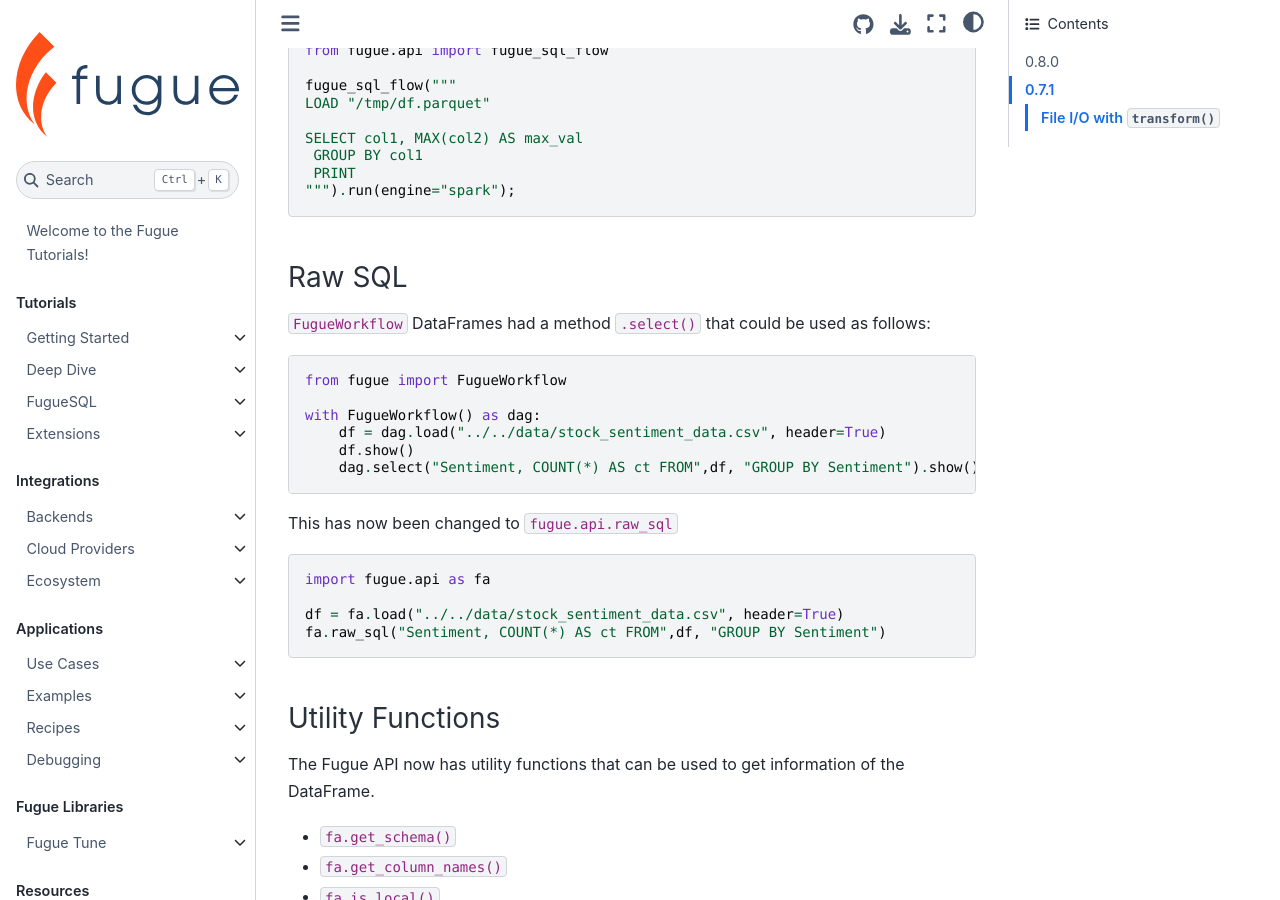
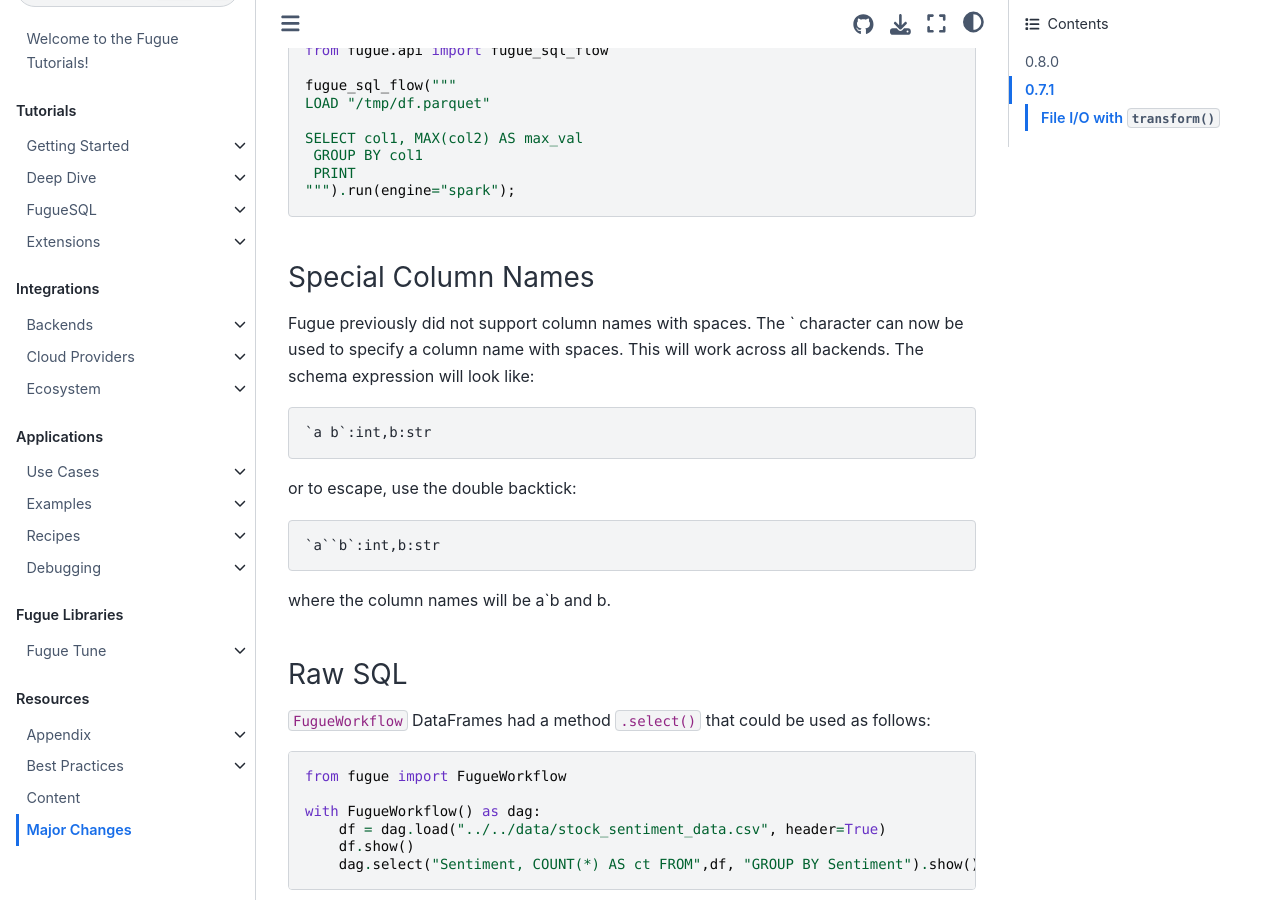
Before and after one commit to fugue-project/tutorials, a Jupyter Book: the page built from tutorials/resources/major_changes.md, in a window 1280 px wide and 900 px high, scrolled down 3271 px. Built offline with Jupyter Book 1.0.4 settings and Sphinx 7.4.7 and the Sphinx Book theme 1.1.4, drawn with Linux system fonts in a browser that asks for light colours; pages that are not in the unit, such as notebooks, are missing from menus.

Commit message:
Polishing 0.8.0 (#189)
* Polishing 0.8.0

* fixing wrong engine

* updating major changes

* removing README link

* escape backtick

* missing backtick

`````diff
--- a/tutorials/resources/major_changes.md
+++ b/tutorials/resources/major_changes.md
@@ -129,6 +129,23 @@
 """).run(engine="spark");
 ```
 
+### Special Column Names
+
+Fugue previously did not support column names with spaces. The ` character can now be used to specify
+a column name with spaces. This will work across all backends. The schema expression will look like:
+
+````
+`a b`:int,b:str
+````
+
+or to escape, use the double backtick:
+
+````
+`a``b`:int,b:str
+````
+
+where the column names will be a`b and b.
+
 ### Raw SQL
 
 `FugueWorkflow` DataFrames had a method `.select()` that could be used as follows:
`````
Also changed, not shown: README.md (+1 -1 lines), index.md (+1 -1 lines), 1 other file.
